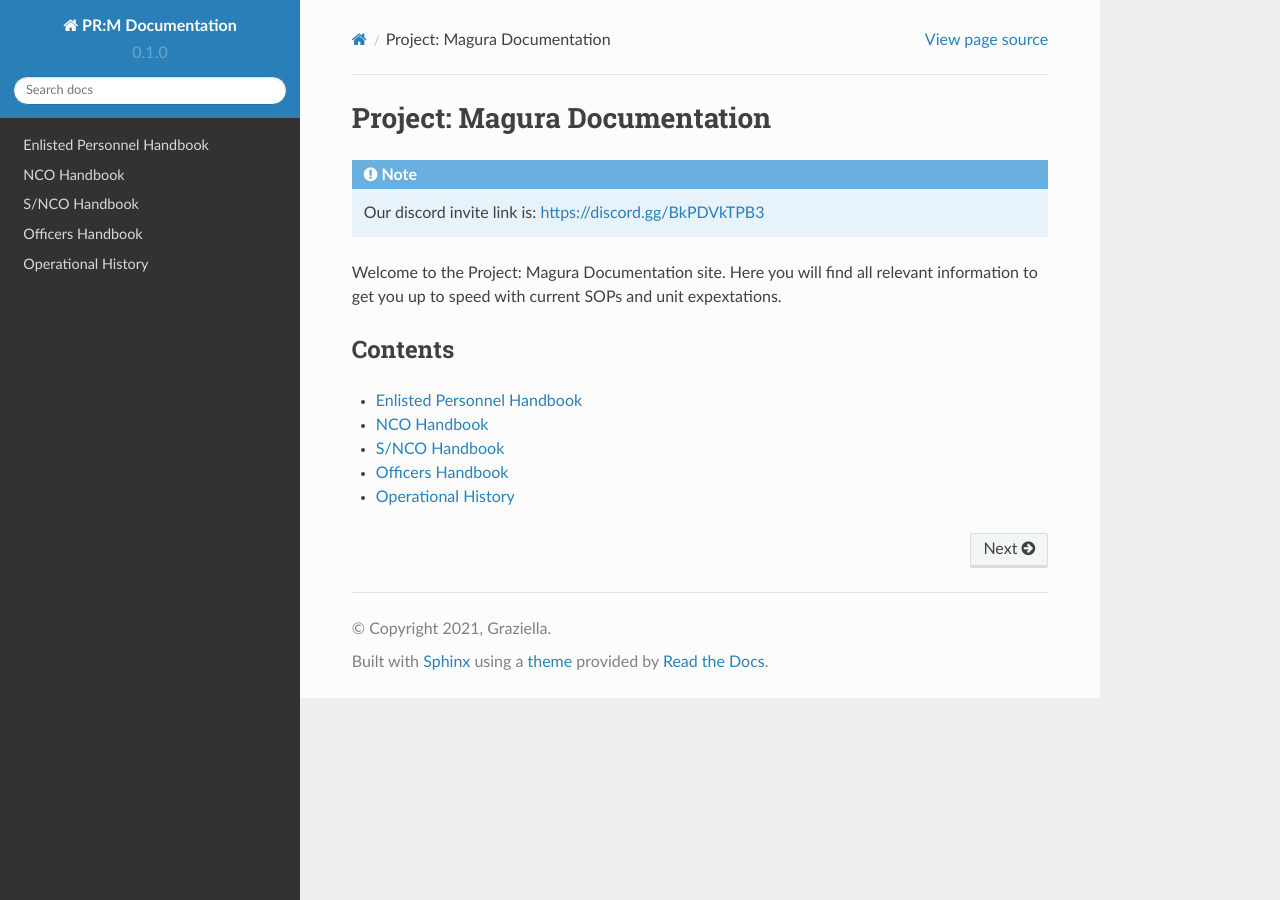
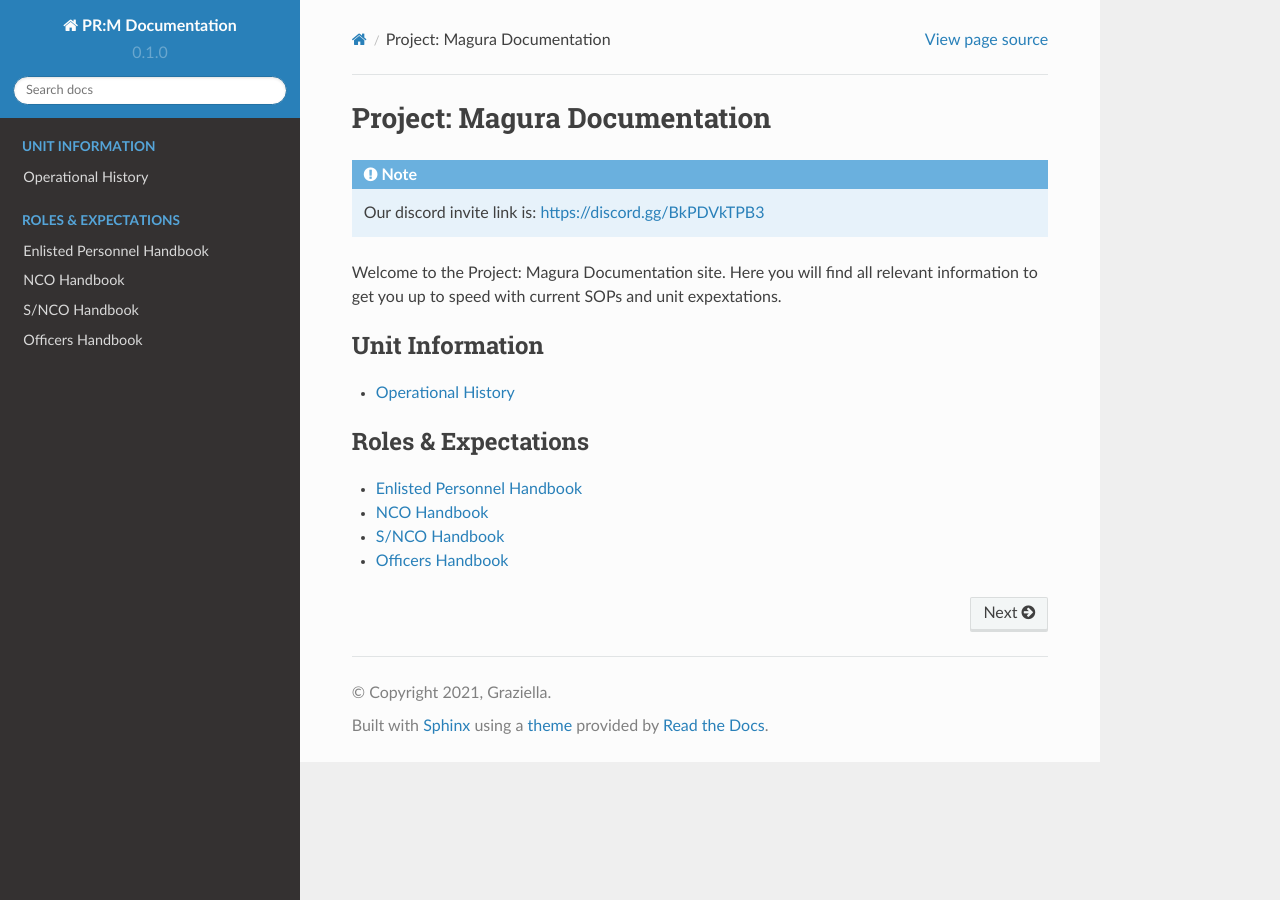
Before and after one commit to alexandrelar/magura, a Sphinx documentation site: the page built from docs/source/index.rst, in a window 1280 px wide. Built offline with Sphinx 7.4.7 and the Read the Docs theme 2.0.0, drawn with Linux system fonts in a browser that asks for light colours.

Commit message:
Update index.rst

```diff
--- a/docs/source/index.rst
+++ b/docs/source/index.rst
@@ -7,13 +7,18 @@ Project: Magura Documentation
 
 Welcome to the Project: Magura Documentation site. Here you will find all relevant information to get you up to speed with current SOPs and unit expextations.
 
-Contents
---------
 
 .. toctree::
+   :maxdepth: 1
+   :caption: Unit Information
+
+   history
+
+.. toctree::
+   :maxdepth: 1
+   :caption: Roles & Expectations
 
    enlisted
    nco
    snco
    officers
-   history
```
